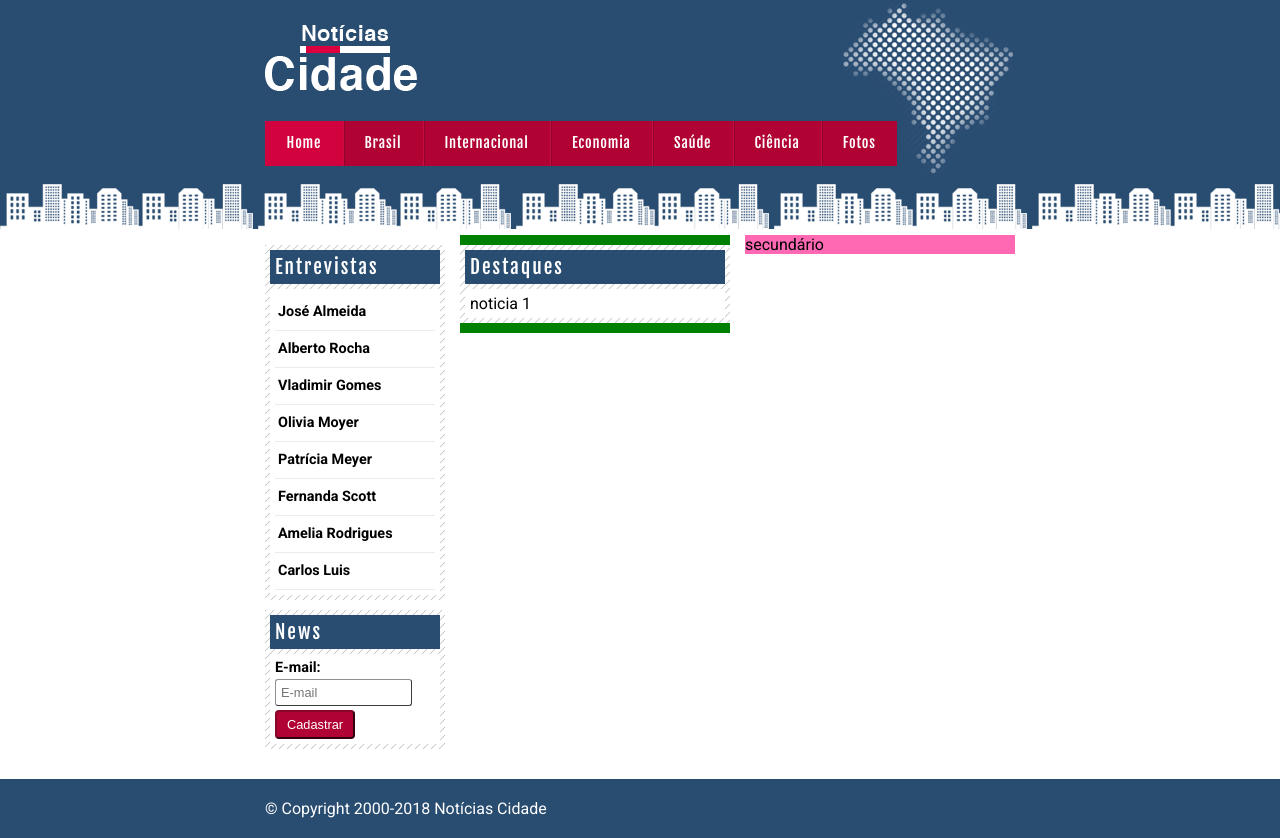
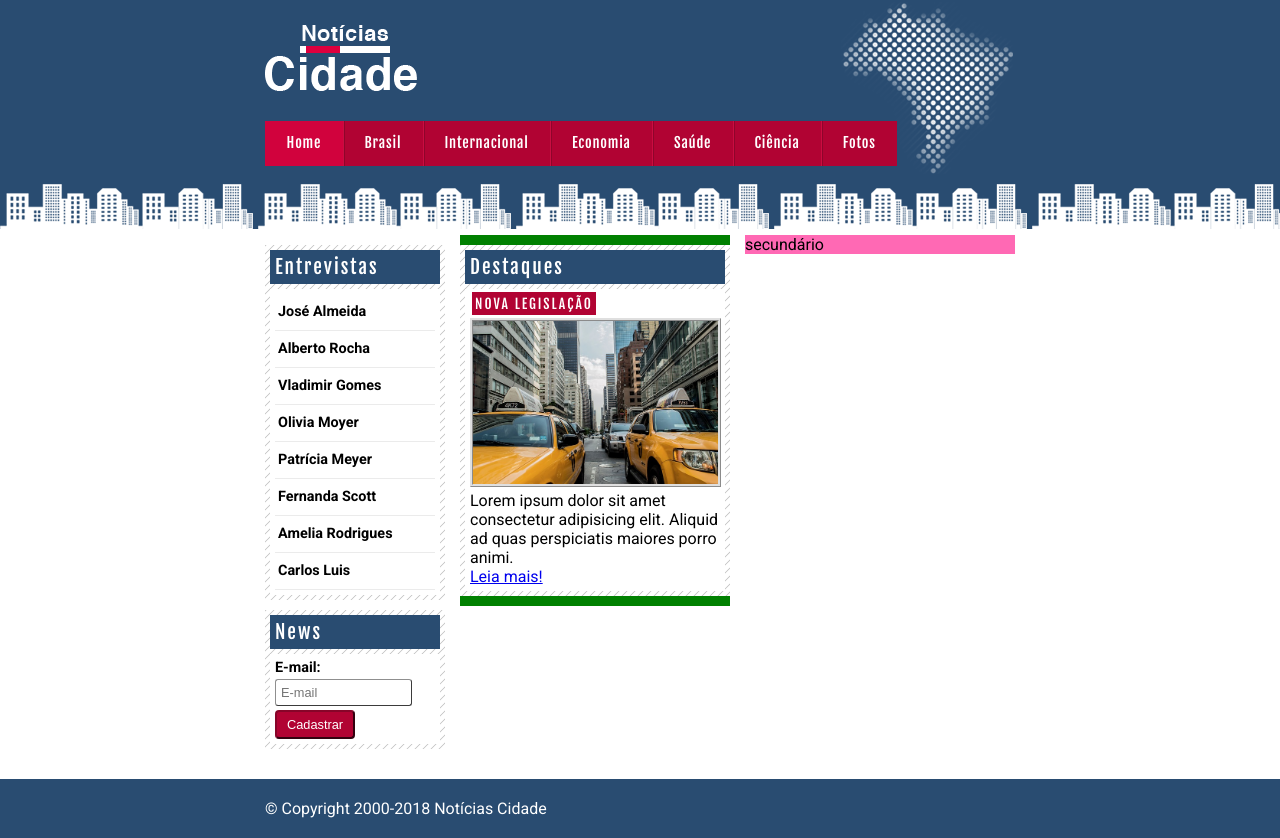
Before and after one commit to danigvg/Projetos_Curso_Web, a PHP site: page / in a window 1280 px wide. Run offline with PHP 8.4, Linux system fonts and the light colour scheme.

Commit message:
Add bloco destaques

```diff
--- a/css/estilo.css
+++ b/css/estilo.css
@@ -168,7 +168,28 @@ input.submit{
     margin-top:4px;
     padding: 5px;
 }
+/* ***Fomatação imagens*** */
+img.imagem-principal {
+    width: 98%;
+    border: 3px ridge #dfdfdf;
+    margin-top: 5px;
+}
 
+/* *** Formatação Cabeçalhos *** */
+h3{
+    text-transform: uppercase;
+    display: inline;
+    font-size: 0.85em;
+    font-family: 'Fjalla One';
+    font-weight: normal;
+    letter-spacing: 2px;
+    padding: 3px;
+    margin-left: 2px;
+}
+.destaque h3 {
+    color: #fff;
+    background: #b10333;
+}
 /* ***Rodapé*** */
 #container-rodape {
     clear: both;
--- a/index.html
+++ b/index.html
@@ -40,16 +40,23 @@
             <div id="conteudo"><!--Ínicio conteúdo-->
 
                 <div id="primario">
-                   <div class="caixa">
+                   <div class="caixa destaque">
                        <h2>Destaques</h2>
                        <div class="caixa-conteudo">
-                        noticia 1 <br>
+                        <h3>Nova Legislação</h3>
+                        <img class="imagem-principal" src="imagens/taxi.jpg" width="100%" alt="Taxis">
+                        <p>
+                            Lorem ipsum dolor sit amet consectetur adipisicing elit. Aliquid ad quas perspiciatis maiores porro animi.
+                        </p>
+                        <a href="#">Leia mais!</a>
 
                        </div>
 
                    </div>
                 </div>
+
                 <div id="secundario">secundário</div>
+
                 <div id="lateral"><!--Ínicio Lateral-->
                     <div class="caixa">
                         <h2>Entrevistas</h2>
```
